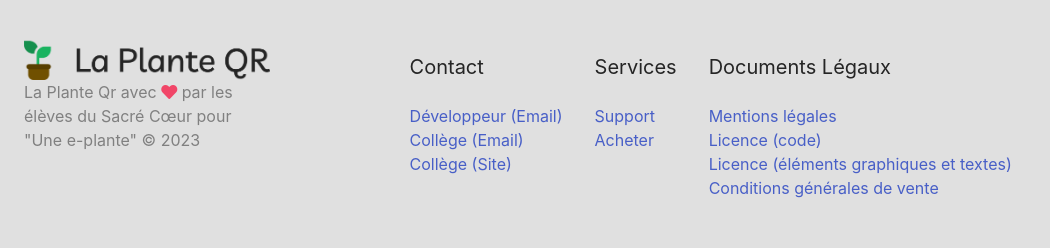
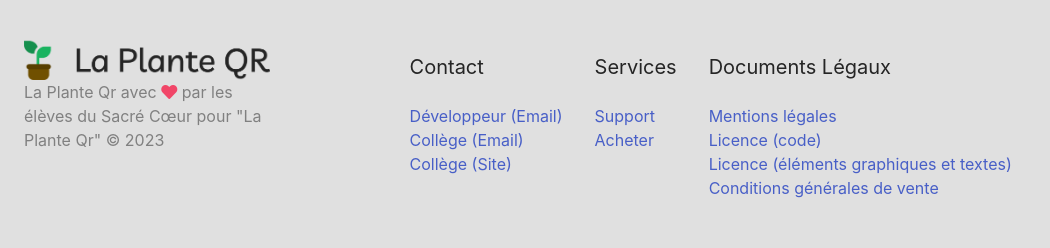
Before and after one commit to minientreprise-scv/app, a Flask app: page / in a window 1280 px wide. Shown: the part 4535-4783 px from the top of the page, without its empty margins (0-1050 px from the left). Run offline with Flask 2, Linux system fonts and the light colour scheme.

Commit message:
Update name

```diff
--- a/templates/index.html
+++ b/templates/index.html
@@ -202,8 +202,7 @@
       <img src="/static/assets/charte/logo_large.png" alt="Logo">
     </div>
     <p class="is-small">
-      La Plante Qr avec <i class="fas fa-heart has-text-red has-text-danger"></i> par les élèves du Sacré Cœur pour "Une
-      e-plante" © 2023
+      La Plante Qr avec <i class="fas fa-heart has-text-red has-text-danger"></i> par les élèves du Sacré Cœur pour "La Plante Qr" © 2023
     </p>
   </div>
   <div class="right">
```
